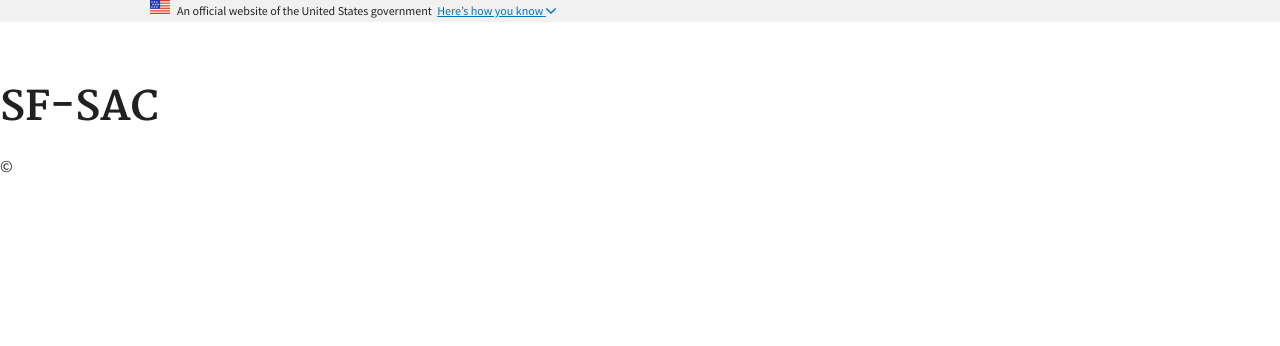
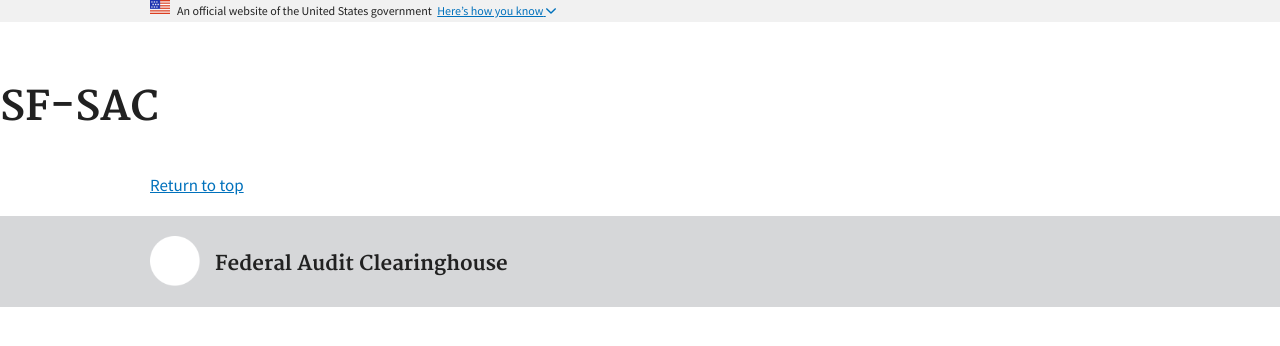
Before and after one commit to 18F/federal-grant-reporting, a Django app: page / in a window 1280 px wide. Shown: the top 346 px of the page. Run offline with Django 3.2, Linux system fonts and the light colour scheme.

Commit message:
Add USWDS slim footer

```diff
--- a/single-audit/fac/templates/base.html
+++ b/single-audit/fac/templates/base.html
@@ -122,16 +122,28 @@
       {% block content_bottom %}{% endblock %}
     </div>
 
-    <footer id="footer" role="contentinfo">
-      {% block footer_nav %}
-      {% endblock %}
-      {% block footer %}
-        <div>
-          <p class="copyright">&copy; {{ now.year }} {{ site.name }}</p>
+    {% block footer %}
+      <footer class="usa-footer usa-footer-slim" role="contentinfo">
+        <div class="usa-grid usa-footer-return-to-top">
+          <a href="#">Return to top</a>
         </div>
-      {% endblock %}
-    </footer>
-  </div> <!-- /#wrapper -->
+        <div class="usa-footer-primary-section">
+          <div class="usa-grid">
+            {% block footer_nav %}
+            {% endblock %}
+          </div>
+        </div>
+
+        <div class="usa-footer-secondary_section">
+          <div class="usa-grid">
+            <div class="usa-footer-logo">
+              <img class="usa-footer-slim-logo-img" src="/static/img/logo-img.png" alt="">
+              <h3 class="usa-footer-slim-logo-heading">Federal Audit Clearinghouse</h3>
+            </div>
+          </div>
+        </div>
+      </footer>
+    {% endblock %}
 
   {% block init_js %}{% endblock %}{# useful for vars and other initializations #}
 
```
